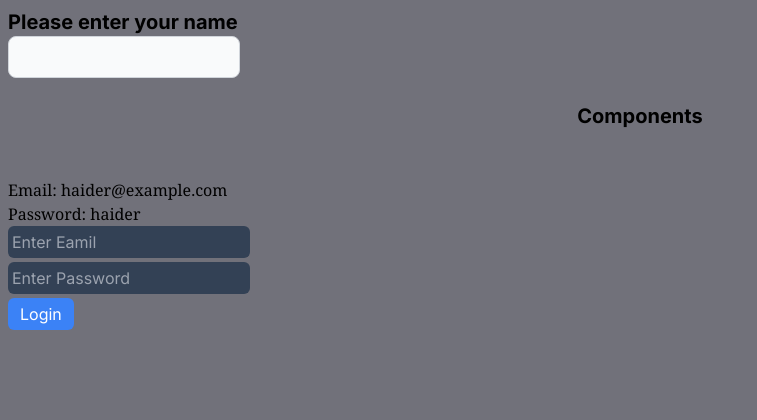
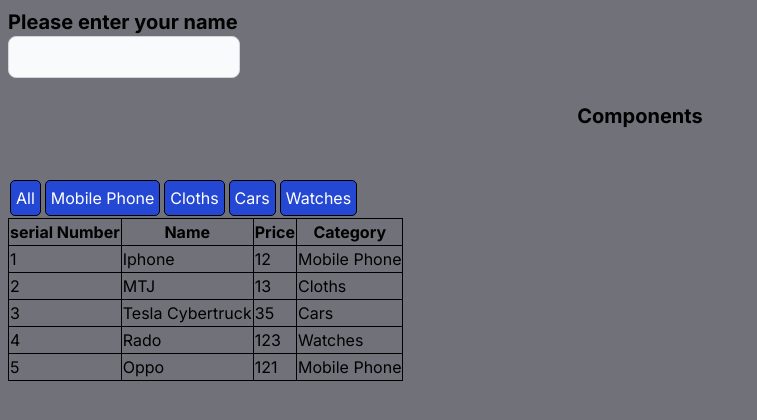
Before and after one commit to AbdullahAsif24/NEXT-Practice-Apps, a Next.js app: page / in a window 1280 px wide. Shown: the top 420 px of the page, without its empty margins (0-757 px from the left). Built offline with nearby package versions, Linux system fonts and the light colour scheme.

Commit message:
change component

```diff
--- a/src/app/page.tsx
+++ b/src/app/page.tsx
@@ -28,11 +28,11 @@ export default function Home() {
       {/* <CounterFunction count={0} /> */}
 
       {/* login&signup  */}
-      <MainLoginFunc/>
+      {/* <MainLoginFunc/> */}
 
 
       {/* Products Filter */}
-      {/* <MainProductsFilter/> */}
+      <MainProductsFilter/>
 
 
     </div>
```
